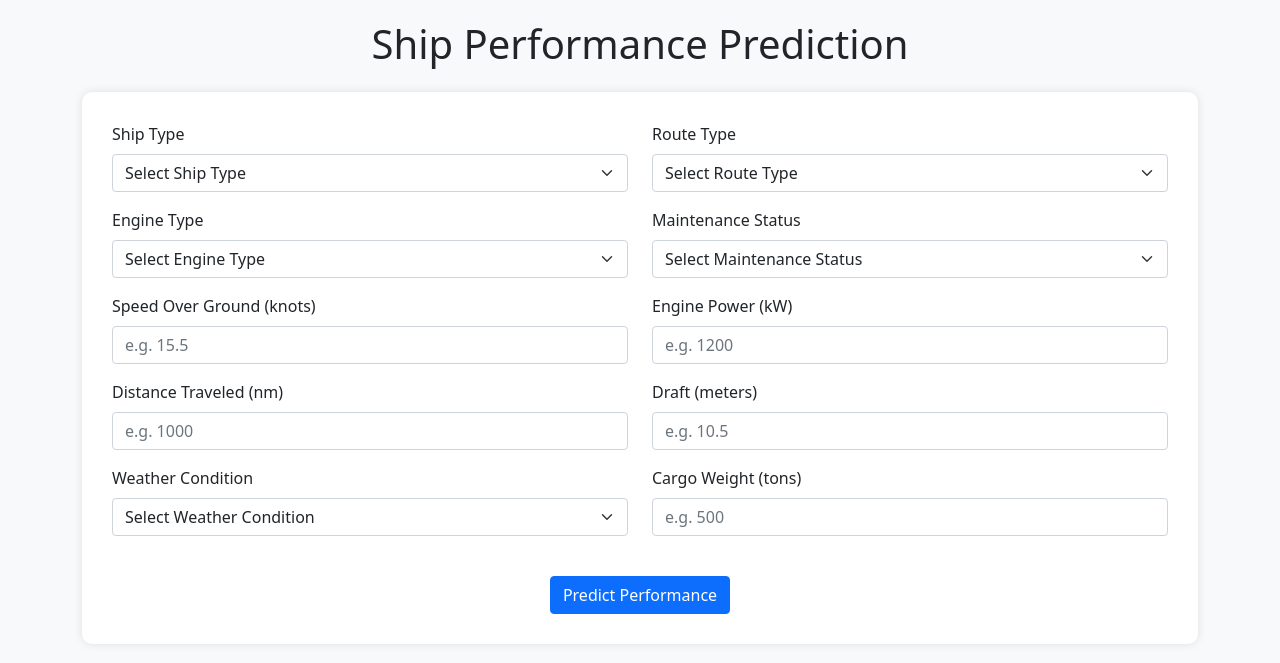
After one commit to ABHAY4545SINGH/MARINE-SHIP-PERFORMANCE, a Flask app: page /prediction in a window 1280 px wide. The commit adds this page. Shown: the top 663 px of the page. Run offline with Flask 3, Linux system fonts and the light colour scheme.

Commit message:
prediction

```diff
--- a/app.py
+++ b/app.py
@@ -6,6 +6,12 @@ import plotly.graph_objects as go
 import plotly.io as pio
 from flask_sqlalchemy import SQLAlchemy
 from flask_bcrypt import bcrypt
+import numpy as np
+from sklearn.preprocessing import MinMaxScaler, LabelEncoder
+from sklearn.cluster import KMeans
+import joblib
+import warnings
+warnings.filterwarnings("ignore")
 
 app = Flask(__name__)
 app.secret_key = 'supersecretmre'
@@ -35,8 +41,29 @@ class User(db.Model):
 with app.app_context():
     db.create_all()
 
-df = pd.read_csv('Ship_Performance_Dataset.csv')
+# Load the trained model
+try:
+    model = joblib.load('ship_performance_dt_model.pkl')
+except:
+    model = None
 
+# Load and preprocess the data
+# Use the dataset with clusters for prediction and efficiency lookup
+df = pd.read_csv('Ship_Performance_Dataset_with_Clusters.csv')
+
+# Create label encoders for categorical variables
+label_encoders = {}
+categorical_columns = ['Ship_Type', 'Route_Type', 'Engine_Type', 'Maintenance_Status', 'Weather_Condition']
+
+for column in categorical_columns:
+    label_encoders[column] = LabelEncoder()
+    label_encoders[column].fit(df[column].unique())
+
+# Create scaler for numerical variables
+scaler = MinMaxScaler()
+numerical_columns = ['Speed_Over_Ground_knots', 'Engine_Power_kW', 'Distance_Traveled_nm',
+                    'Draft_meters', 'Cargo_Weight_tons']
+scaler.fit(df[numerical_columns])
 
 @app.route('/')
 def index():
@@ -404,5 +431,119 @@ def speed_and_engine():
     graph19 = speed_distribution()
     return render_template('speed_and_engine.html', graph16=graph16, graph17=graph17, graph18=graph18, graph19=graph19)
 
+@app.route('/prediction', methods=['GET', 'POST'])
+def predict():
+    if request.method == 'POST':
+        try:
+            # Model training features
+            model_features = [
+                'Ship_Type', 'Route_Type', 'Engine_Type', 'Maintenance_Status',
+                'Speed_Over_Ground_knots', 'Engine_Power_kW', 'Distance_Traveled_nm',
+                'Draft_meters', 'Weather_Condition', 'Cargo_Weight_tons',
+                'Operational_Cost_USD', 'Revenue_per_Voyage_USD', 'Turnaround_Time_hours',
+                'Efficiency_nm_per_kWh', 'Seasonal_Impact_Score', 'Weekly_Voyage_Count',
+                'Average_Load_Percentage'
+            ]
+
+            # Get form data
+            data = {
+                'Ship_Type': request.form['ship_type'],
+                'Route_Type': request.form['route_type'],
+                'Engine_Type': request.form['engine_type'],
+                'Maintenance_Status': request.form['maintenance_status'],
+                'Speed_Over_Ground_knots': float(request.form['speed']),
+                'Engine_Power_kW': float(request.form['engine_power']),
+                'Distance_Traveled_nm': float(request.form['distance']),
+                'Draft_meters': float(request.form['draft']),
+                'Weather_Condition': request.form['weather'],
+                'Cargo_Weight_tons': float(request.form['cargo_weight'])
+            }
+
+            # Add missing features with default value 0
+            for col in model_features:
+                if col not in data:
+                    data[col] = 0
+
+            # Create DataFrame in correct order
+            input_df = pd.DataFrame([data])[model_features]
+
+            # Transform categorical variables
+            for column in categorical_columns:
+                input_df[column] = label_encoders[column].transform(input_df[column])
+
+            # Transform numerical variables
+            input_df[numerical_columns] = scaler.transform(input_df[numerical_columns])
+
+            # Make prediction
+            if model is not None:
+                cluster = model.predict(input_df)[0]
+                print('Predicted cluster:', cluster)
+                # Flexible cluster column name check
+                cluster_col = None
+                for col in df.columns:
+                    if col.lower() == 'cluster':
+                        cluster_col = col
+                        break
+                if cluster_col:
+                    efficiency_rows = df[df[cluster_col] == cluster]
+                    print('Rows matching cluster:', len(efficiency_rows))
+                    if not efficiency_rows.empty:
+                        efficiency = efficiency_rows['Efficiency_nm_per_kWh'].mean()
+                        # Cluster explanations
+                        cluster_explanations = {
+                            0: [
+                                "Very High Power",
+                                "Maximum Operating Cost",
+                                "Needs Machine Upgrade",
+                                "Requires Efficiency Improvement",
+                                "Lowest Revenue Generated"
+                            ],
+                            1: [
+                                "Most Profitable Ships",
+                                "Covers Longest Routes",
+                                "Has Advanced Technology",
+                                "Carries Heavy Cargo",
+                                "Lowest Operating Cost"
+                            ],
+                            2: [
+                                "Shows Balanced Performance",
+                                "Uses Average Power",
+                                "Has Good Revenue",
+                                "Takes Shortest Routes",
+                                "Needs Cost Reduction"
+                            ],
+                            3: [
+                                "Minimal Engine Power",
+                                "For Short Routes",
+                                "Carries Light Cargo",
+                                "Below Average Revenue",
+                                "High Operating Cost"
+                            ]
+                        }
+                        efficiency_explanation = (
+                            "Efficiency_nm_per_kWh means how many nautical miles a ship can travel using one kilowatt-hour (kWh) of energy. "
+                            "A higher value indicates a more energy-efficient ship."
+                        )
+                        prediction = {
+                            'cluster': int(cluster),
+                            'efficiency': round(efficiency, 2),
+                            'efficiency_explanation': efficiency_explanation,
+                            'cluster_explanation': cluster_explanations.get(int(cluster), [])
+                        }
+                    else:
+                        prediction = {'error': f'No data found for predicted cluster {cluster}.'}
+                else:
+                    prediction = {'error': 'Cluster column not found in dataset.'}
+            else:
+                prediction = {'error': 'Model not loaded properly'}
+
+            return render_template('prediction.html', prediction=prediction)
+
+        except Exception as e:
+            print('Prediction error:', e)
+            return render_template('prediction.html', prediction={'error': str(e)})
+
+    return render_template('prediction.html')
+
 if __name__ == '__main__':
     app.run(host="0.0.0.0", port=5000, debug=True)
--- /dev/null
+++ b/templates/prediction.html
@@ -0,0 +1,170 @@
+<!DOCTYPE html>
+<html lang="en">
+<head>
+    <meta charset="UTF-8">
+    <meta name="viewport" content="width=device-width, initial-scale=1.0">
+    <title>Ship Performance Prediction</title>
+    <link href="https://cdn.jsdelivr.net/npm/bootstrap@5.1.3/dist/css/bootstrap.min.css" rel="stylesheet">
+    <style>
+        body {
+            background-color: #f8f9fa;
+            padding: 20px;
+        }
+        .prediction-form {
+            background-color: white;
+            padding: 30px;
+            border-radius: 10px;
+            box-shadow: 0 0 10px rgba(0,0,0,0.1);
+            margin-top: 20px;
+        }
+        .result-section {
+            margin-top: 30px;
+            padding: 20px;
+            background-color: #e9ecef;
+            border-radius: 10px;
+            display: none;
+        }
+    </style>
+</head>
+<body>
+    <div class="container">
+        <h1 class="text-center mb-4">Ship Performance Prediction</h1>
+
+        <div class="prediction-form">
+            <form id="predictionForm" method="POST" action="{{ url_for('predict') }}">
+                <div class="row">
+                    <div class="col-md-6 mb-3">
+                        <label for="ship_type" class="form-label">Ship Type</label>
+                        <select class="form-select" id="ship_type" name="ship_type" required>
+                            <option value="">Select Ship Type</option>
+                            <option value="Container Ship">Container Ship</option>
+                            <option value="Bulk Carrier">Bulk Carrier</option>
+                            <option value="Fish Carrier">Fish Carrier</option>
+                        </select>
+                    </div>
+
+                    <div class="col-md-6 mb-3">
+                        <label for="route_type" class="form-label">Route Type</label>
+                        <select class="form-select" id="route_type" name="route_type" required>
+                            <option value="">Select Route Type</option>
+                            <option value="Short-haul">Short-haul</option>
+                            <option value="Long-haul">Long-haul</option>
+                            <option value="Transoceanic">Transoceanic</option>
+                        </select>
+                    </div>
+                </div>
+
+                <div class="row">
+                    <div class="col-md-6 mb-3">
+                        <label for="engine_type" class="form-label">Engine Type</label>
+                        <select class="form-select" id="engine_type" name="engine_type" required>
+                            <option value="">Select Engine Type</option>
+                            <option value="Diesel">Diesel</option>
+                            <option value="Steam Turbine">Steam Turbine</option>
+                            <option value="Heavy Fuel Oil (HFO)">Heavy Fuel Oil (HFO)</option>
+                        </select>
+                    </div>
+
+                    <div class="col-md-6 mb-3">
+                        <label for="maintenance_status" class="form-label">Maintenance Status</label>
+                        <select class="form-select" id="maintenance_status" name="maintenance_status" required>
+                            <option value="">Select Maintenance Status</option>
+                            <option value="Good">Good</option>
+                            <option value="Fair">Fair</option>
+                            <option value="Critical">Critical</option>
+                        </select>
+                    </div>
+                </div>
+
+                <div class="row">
+                    <div class="col-md-6 mb-3">
+                        <label for="speed" class="form-label">Speed Over Ground (knots)</label>
+                        <input type="number" class="form-control" id="speed" name="speed" step="0.01" required placeholder="e.g. 15.5">
+                    </div>
+
+                    <div class="col-md-6 mb-3">
+                        <label for="engine_power" class="form-label">Engine Power (kW)</label>
+                        <input type="number" class="form-control" id="engine_power" name="engine_power" step="0.01" required placeholder="e.g. 1200">
+                    </div>
+                </div>
+
+                <div class="row">
+                    <div class="col-md-6 mb-3">
+                        <label for="distance" class="form-label">Distance Traveled (nm)</label>
+                        <input type="number" class="form-control" id="distance" name="distance" step="0.01" required placeholder="e.g. 1000">
+                    </div>
+
+                    <div class="col-md-6 mb-3">
+                        <label for="draft" class="form-label">Draft (meters)</label>
+                        <input type="number" class="form-control" id="draft" name="draft" step="0.01" required placeholder="e.g. 10.5">
+                    </div>
+                </div>
+
+                <div class="row">
+                    <div class="col-md-6 mb-3">
+                        <label for="weather" class="form-label">Weather Condition</label>
+                        <select class="form-select" id="weather" name="weather" required>
+                            <option value="">Select Weather Condition</option>
+                            <option value="Moderate">Moderate</option>
+                            <option value="Rough">Rough</option>
+                            <option value="Calm">Calm</option>
+                        </select>
+                    </div>
+
+                    <div class="col-md-6 mb-3">
+                        <label for="cargo_weight" class="form-label">Cargo Weight (tons)</label>
+                        <input type="number" class="form-control" id="cargo_weight" name="cargo_weight" step="0.01" required placeholder="e.g. 500">
+                    </div>
+                </div>
+
+                <div class="text-center mt-4">
+                    <button type="submit" class="btn btn-primary">Predict Performance</button>
+                </div>
+            </form>
+        </div>
+
+        {% if prediction and prediction.error %}
+        <div class="alert alert-danger mt-4" role="alert">
+            {{ prediction.error }}
+        </div>
+        {% endif %}
+        {% if prediction and not prediction.error %}
+        <div class="result-section" id="resultSection" style="display: block;">
+            <h3 class="text-center mb-4">Prediction Results</h3>
+            <div class="row">
+                <div class="col-md-6">
+                    <div class="card mb-3">
+                        <div class="card-body">
+                            <h5 class="card-title">Predicted Cluster</h5>
+                            <p class="card-text">{{ prediction.cluster }}</p>
+                        </div>
+                    </div>
+                </div>
+                <div class="col-md-6">
+                    <div class="card mb-3">
+                        <div class="card-body">
+                            <h5 class="card-title">Predicted Efficiency</h5>
+                            <p class="card-text">{{ prediction.efficiency }} nm/kWh</p>
+                        </div>
+                    </div>
+                </div>
+            </div>
+            <div class="mt-4">
+                <h5>Efficiency Explanation</h5>
+                <p>{{ prediction.efficiency_explanation }}</p>
+            </div>
+            <div class="mt-4">
+                <h5>Cluster Explanation</h5>
+                <ul>
+                    {% for line in prediction.cluster_explanation %}
+                    <li>{{ line }}</li>
+                    {% endfor %}
+                </ul>
+            </div>
+        </div>
+        {% endif %}
+    </div>
+
+    <script src="https://cdn.jsdelivr.net/npm/bootstrap@5.1.3/dist/js/bootstrap.bundle.min.js"></script>
+</body>
+</html>
```
Also changed, not shown: templates/index.html (+10 -7 lines), Ship_Performance_Dataset_with_Clusters.csv (added), 2 other files.
